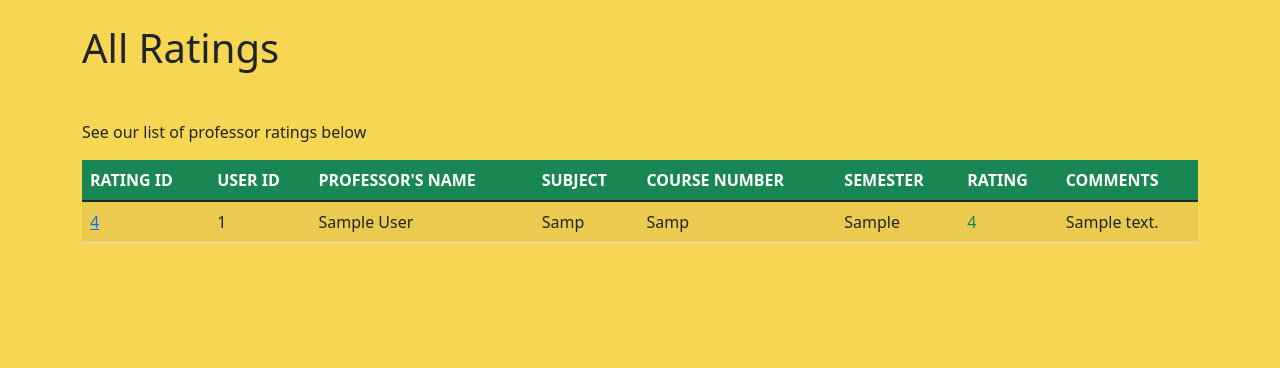
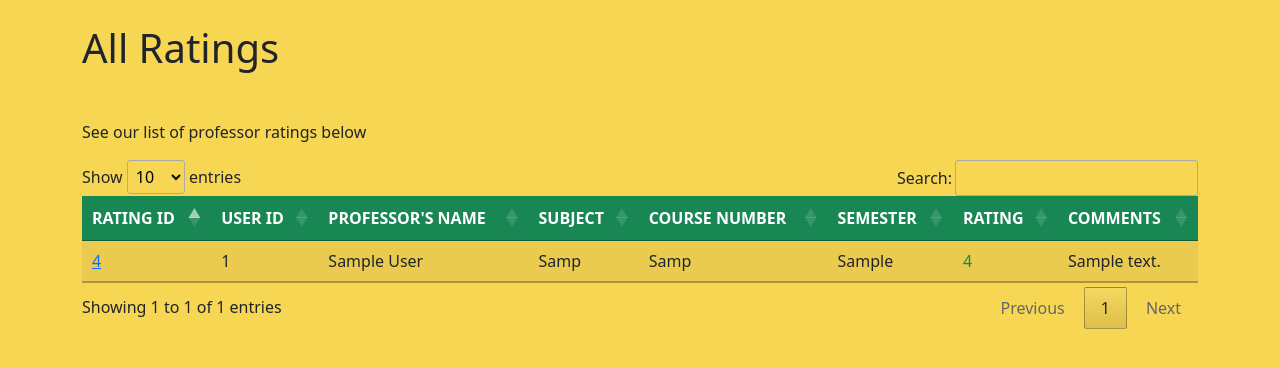
Before and after one commit to Emanrz7613/Flask-Website-with-Google-auth, a Flask app: page /ratings in a window 1280 px wide. Shown: the part 56-424 px from the top of the page. Run offline with Flask 3, Linux system fonts and the light colour scheme; tables that the repository leaves empty hold one stand-in row (values such as "Sample post"); parts of the project's set-up code (start-up, migrations or seed data) failed here and were passed over; some libraries are stand-ins or nearby versions.

Commit message:
Added plugin for rating display

```diff
--- a/templates/_layout.html
+++ b/templates/_layout.html
@@ -7,6 +7,12 @@
   <meta name="viewport" content="width=device-width, initial-scale=1.0">
   <link href="https://cdn.jsdelivr.net/npm/bootstrap@5.1.3/dist/css/bootstrap.min.css" rel="stylesheet" integrity="sha384-1BmE4kWBq78iYhFldvKuhfTAU6auU8tT94WrHftjDbrCEXSU1oBoqyl2QvZ6jIW3" crossorigin="anonymous">
 
+  <!-- DataTables CSS -->
+  <link rel="stylesheet" type="text/css" href="https://cdn.datatables.net/1.10.25/css/jquery.dataTables.min.css">
+
+  <!-- DataTables JS -->
+  <script type="text/javascript" src="https://cdn.datatables.net/1.10.25/js/jquery.dataTables.min.js"></script>
+
   <script defer src="https://cdn.jsdelivr.net/npm/bootstrap@5.1.3/dist/js/bootstrap.bundle.min.js" integrity="sha384-ka7Sk0Gln4gmtz2MlQnikT1wXgYsOg+OMhuP+IlRH9sENBO0LRn5q+8nbTov4+1p" crossorigin="anonymous"></script>
   <title>{% block title %}{% endblock %}</title>
   <style>
@@ -14,6 +20,15 @@
       background-color: #f6d653;
     }
   </style>
+
+  <!-- DataTables initialization script -->
+  <script type="text/javascript">
+    $(document).ready(function() {
+      $('.table').DataTable();
+    });
+  </script>
+
+  {% block head %}{% endblock %}
 </head>
 <body>
   <nav class="navbar navbar-expand-lg navbar-light bg-success bg-opacity-80">
@@ -54,5 +69,12 @@
   <div class="container pt-4">
     {% block body %}{% endblock %}
   </div>
+  <script src="https://code.jquery.com/jquery-3.6.0.min.js"></script>
+  <script src="https://cdn.datatables.net/1.11.3/js/jquery.dataTables.min.js"></script>
+  <script>
+    $(document).ready(function() {
+      $('table').DataTable();
+    });
+  </script>
 </body>
 </html>
--- a/templates/list_all_ratings.html
+++ b/templates/list_all_ratings.html
@@ -2,10 +2,21 @@
 
 {% block title %}UNCC Professor Rating | All Ratings{% endblock %}
 {% block container_class %}bg-exclude{% endblock %}
+
+{% block head %}
+  <link rel="stylesheet" type="text/css" href="https://cdn.datatables.net/v/dt/dt-1.11.3/datatables.min.css"/>
+  <script type="text/javascript" src="https://cdn.datatables.net/v/dt/dt-1.11.3/datatables.min.js"></script>
+  <script type="text/javascript">
+    $(document).ready( function () {
+      $('#ratings-table').DataTable();
+    });
+  </script>
+{% endblock %}
+
 {% block body %}
 <h1 class="mb-5">All Ratings</h1>
 <p class="mb-3">See our list of professor ratings below</p>
-<table class="table table-striped">
+<table id="ratings-table" class="table table-striped">
   <thead class="bg-success text-white">
     <tr>
       <th class="text-uppercase">Rating ID</th>
@@ -30,7 +41,7 @@
         <td class="text-success">{{ rating.rating}} </td>
         <td>{{ rating.comments }}</td>
     </tr>
-{% endfor %}
+    {% endfor %}
   </tbody>
 </table>
 {% endblock %}
```
